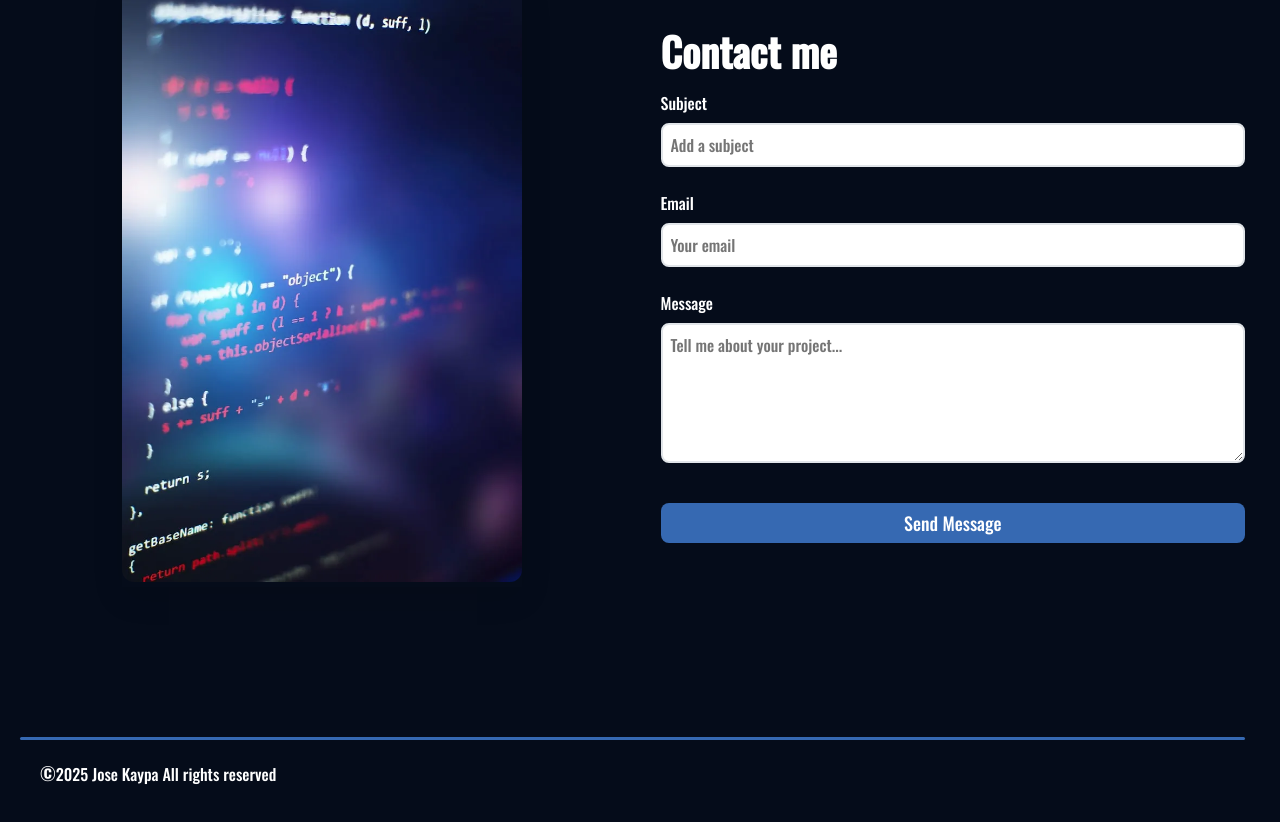
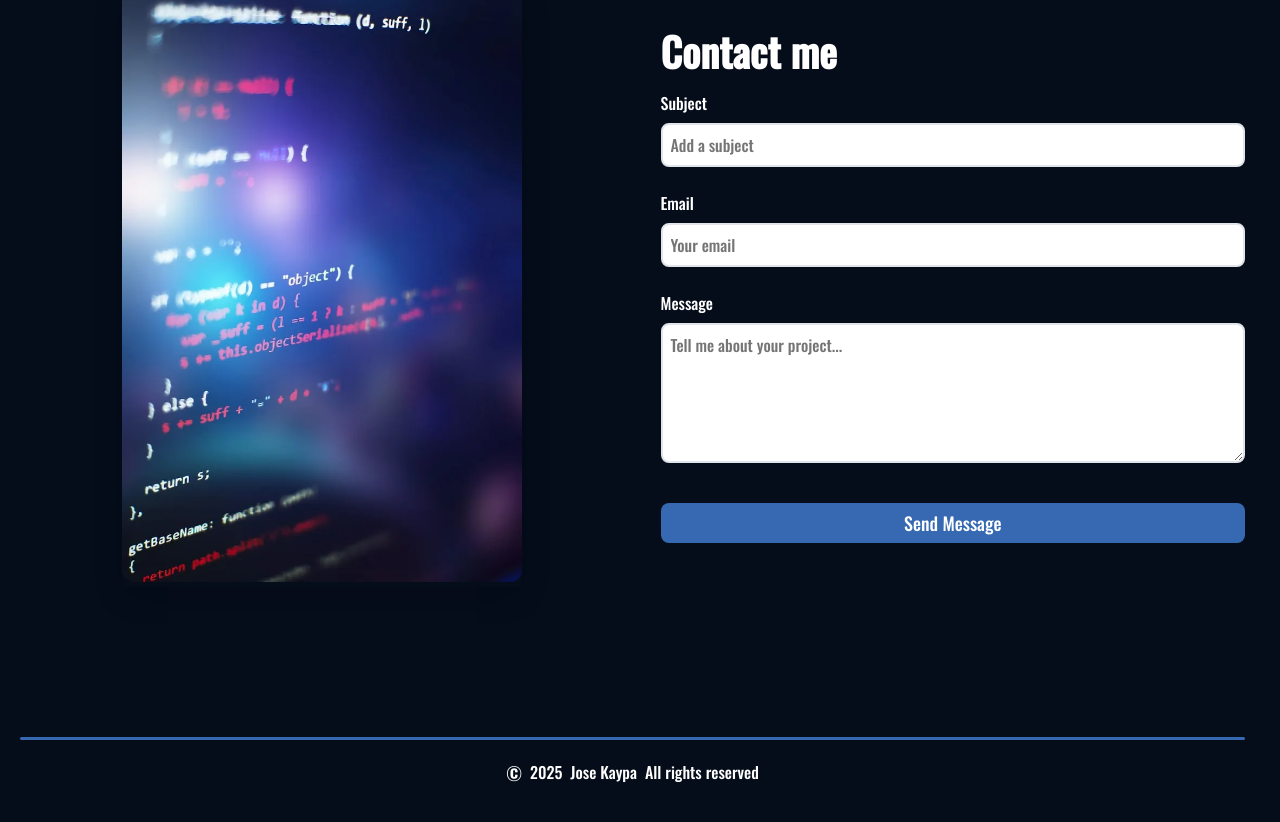
Before and after one commit to JKaypa/portfolio, a Next.js app: page / in a window 1280 px wide. Shown: the part 1922-2744 px from the top of the page. Built offline with nearby package versions, Linux system fonts and the light colour scheme.

Commit message:
Refactor `Footer` component: clean up formatting, update CSS for centered layout and spacing

```diff
--- a/app/components/footer/footer.css
+++ b/app/components/footer/footer.css
@@ -7,8 +7,9 @@
 
 .footer__content {
     display: flex;
-    justify-content: space-between;
+    justify-content: center;
     padding: 20px;
+    gap: 8px;
 }
 
 .footer__rights-logo {
--- a/app/components/footer/footer.tsx
+++ b/app/components/footer/footer.tsx
@@ -1,4 +1,4 @@
-import FullYear from "@/app/components/footer/components/full-year";
+import FullYear from '@/app/components/footer/components/full-year'
 import './footer.css'
 
 const Footer: React.FC = () => {
@@ -6,12 +6,10 @@ const Footer: React.FC = () => {
     <>
       <div className="footer"></div>
       <footer className="footer__content">
-          <span>
         <span className="footer__rights-logo">©</span>
-            <FullYear/>
+        <FullYear />
         <span> Jose Kaypa</span>
         <span> All rights reserved</span>
-          </span>
       </footer>
     </>
   )
```
Lines whose indentation alone changed are shown as unchanged.
